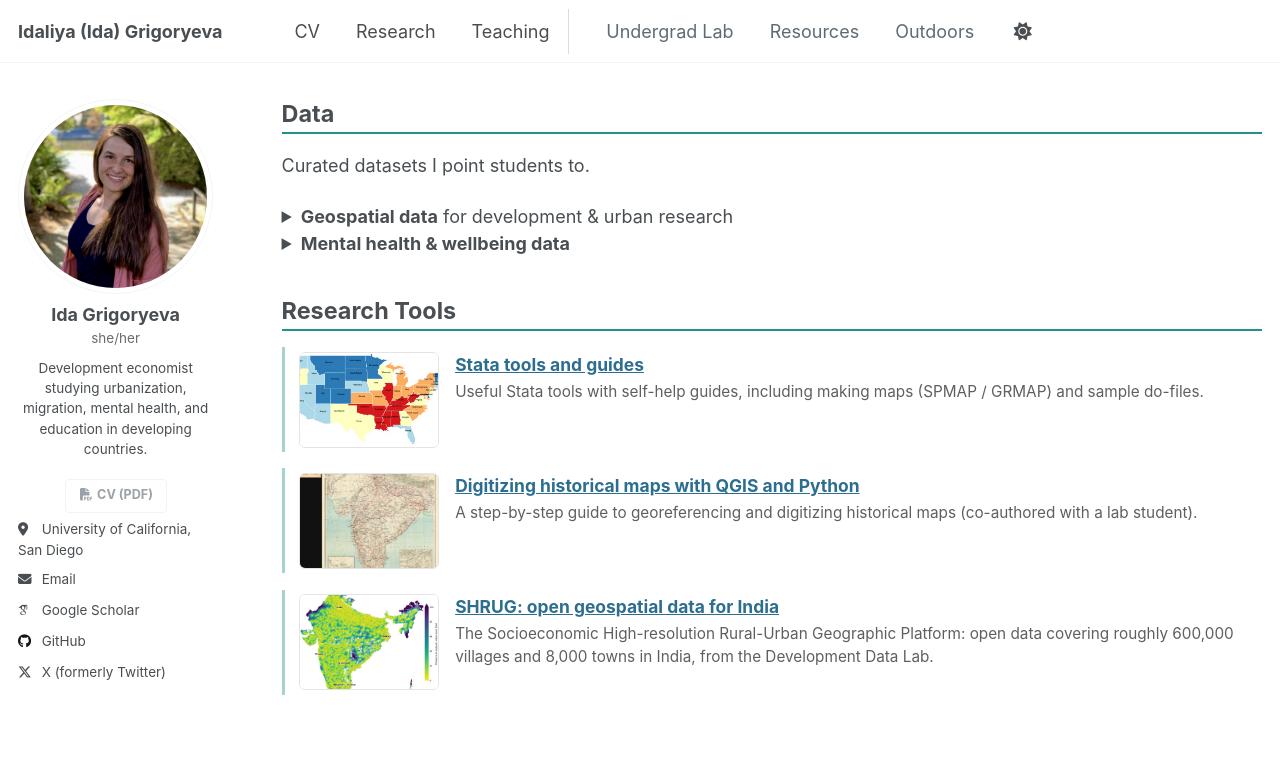
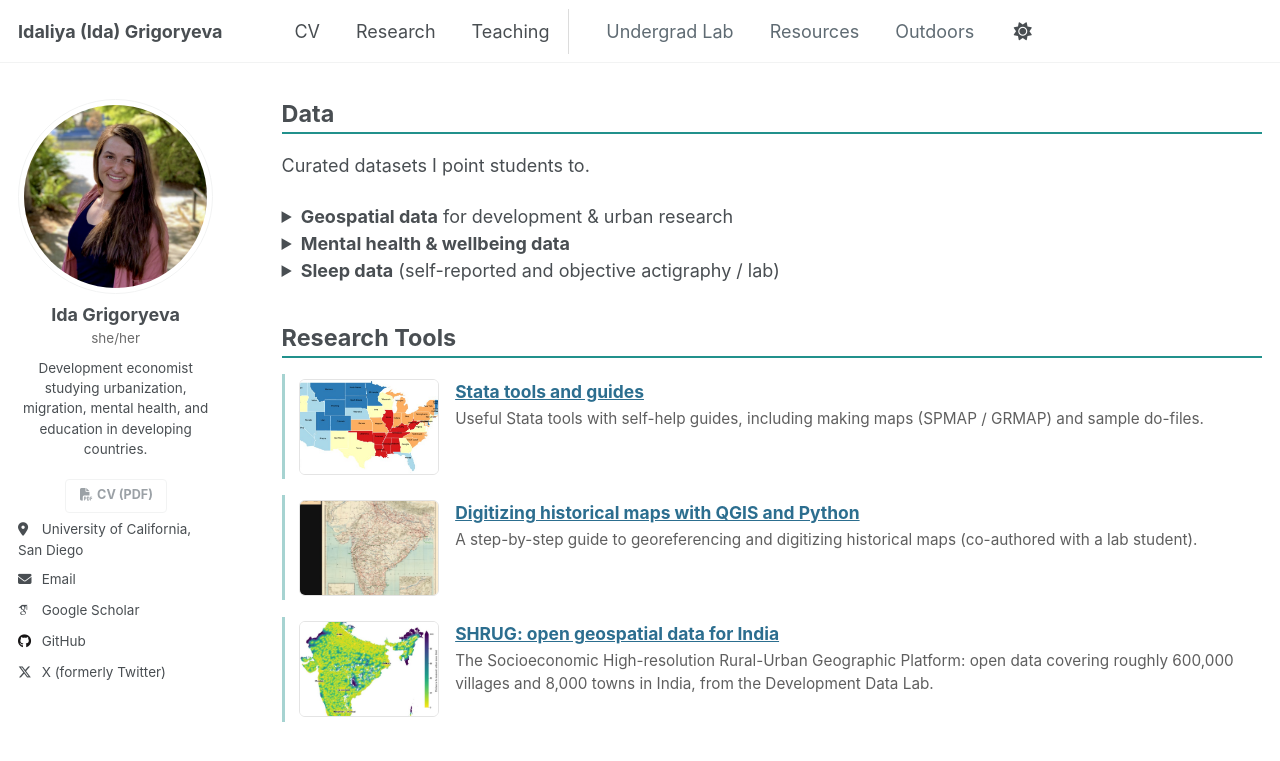
Before and after one commit to idagri/idagri.github.io, a Jekyll site: the page built from _pages/resources.md, in a window 1280 px wide and 900 px high, scrolled down 511 px. Shown: the top 761 px of the window. Built offline with Jekyll 4.4.1, drawn with Linux system fonts in a browser that asks for light colours; some web fonts are replaced; a script that is not in the unit is left out; part of the change alters nothing that is shown.

Commit message:
Resources: add Sleep data section (econ field experiments with actigraphy + objective sleep repositories)
Co-Authored-By: Claude Fable 5 <noreply@anthropic.com>

```diff
--- a/_pages/resources.md
+++ b/_pages/resources.md
@@ -181,6 +181,28 @@ Publicly available datasets with a validated mental-health or wellbeing measure,
 
 </details>
 
+<details class="ds-guide" markdown="1">
+<summary><b>Sleep data</b> (self-reported and objective actigraphy / lab)</summary>
+
+**Economics field experiments** - objective wearable/actigraphy sleep alongside self-report and economic outcomes:
+
+| Study | Year | Population | Sleep measure | Data |
+|---|---|---|---|---|
+| **Bessone, Rao, Schilbach, Schofield &amp; Toma**, QJE | 2021 | Low-income adults, Chennai (India) | Actigraphy + self-report | [Harvard Dataverse](https://doi.org/10.7910/DVN/GJ9QPC) (public) |
+| **Giuntella, Saccardo &amp; Sadoff**, JPE (forthcoming) | 2025 | ~1,150 US university students | Fitbit + self-report | [NBER w32550](https://www.nber.org/papers/w32550); replication not yet public |
+| **Avery, Giuntella &amp; Jiao**, REStat | 2025 | US college students | Wearable + self-report | [paper](https://direct.mit.edu/rest/article/107/1/65/113168); no public package located |
+
+**Objective sleep-data repositories** (polysomnography and actigraphy):
+
+| Source | Sleep measure | Coverage | Access |
+|---|---|---|---|
+| **[NSRR - National Sleep Research Resource](https://sleepdata.org)** (NHLBI) | PSG + actigraphy + questionnaires | 13+ cohorts, 26,000+ people (SHHS, MESA, MrOS, CHAT, ...) | Free, per-dataset data-use agreement |
+| **[UK Biobank](https://www.ukbiobank.ac.uk)** accelerometer sub-study | Wrist actigraphy (7-day); derived sleep duration/efficiency/timing | ~104,000 participants | Approved application + fee |
+| **[NHANES accelerometry](https://wwwn.cdc.gov/nchs/nhanes/)** (2011-2014) | Wrist accelerometry (minute-level) | US, nationally representative | Fully public, no application |
+| **[PhysioNet](https://physionet.org/content/?topic=sleep)** (Sleep-EDF, MMASH, Apple-Watch+PSG) | PSG and/or consumer wearable with PSG labels | Small validation cohorts | Mostly open access |
+
+</details>
+
 ## Research Tools
 
 <div class="res-card has-img">
```
